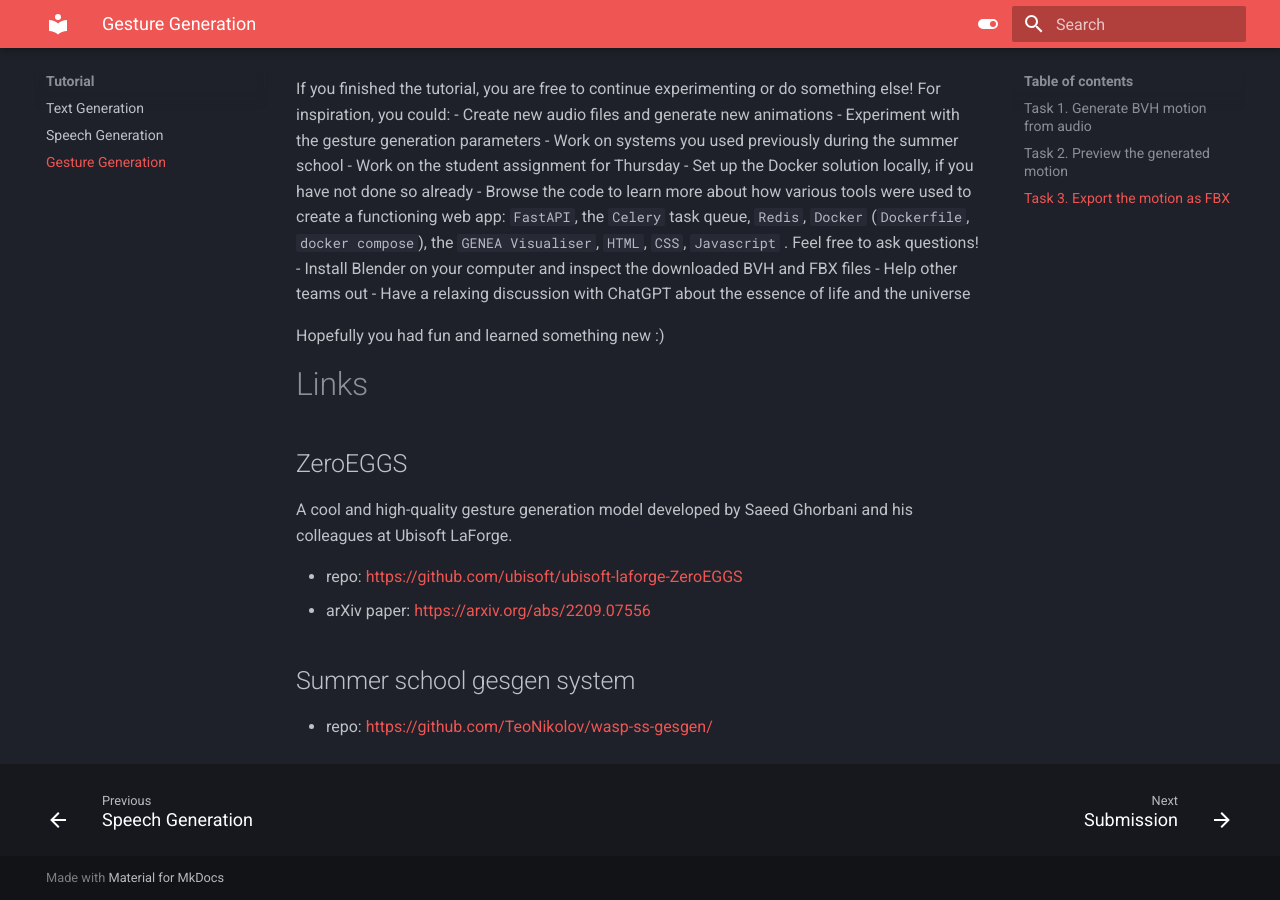
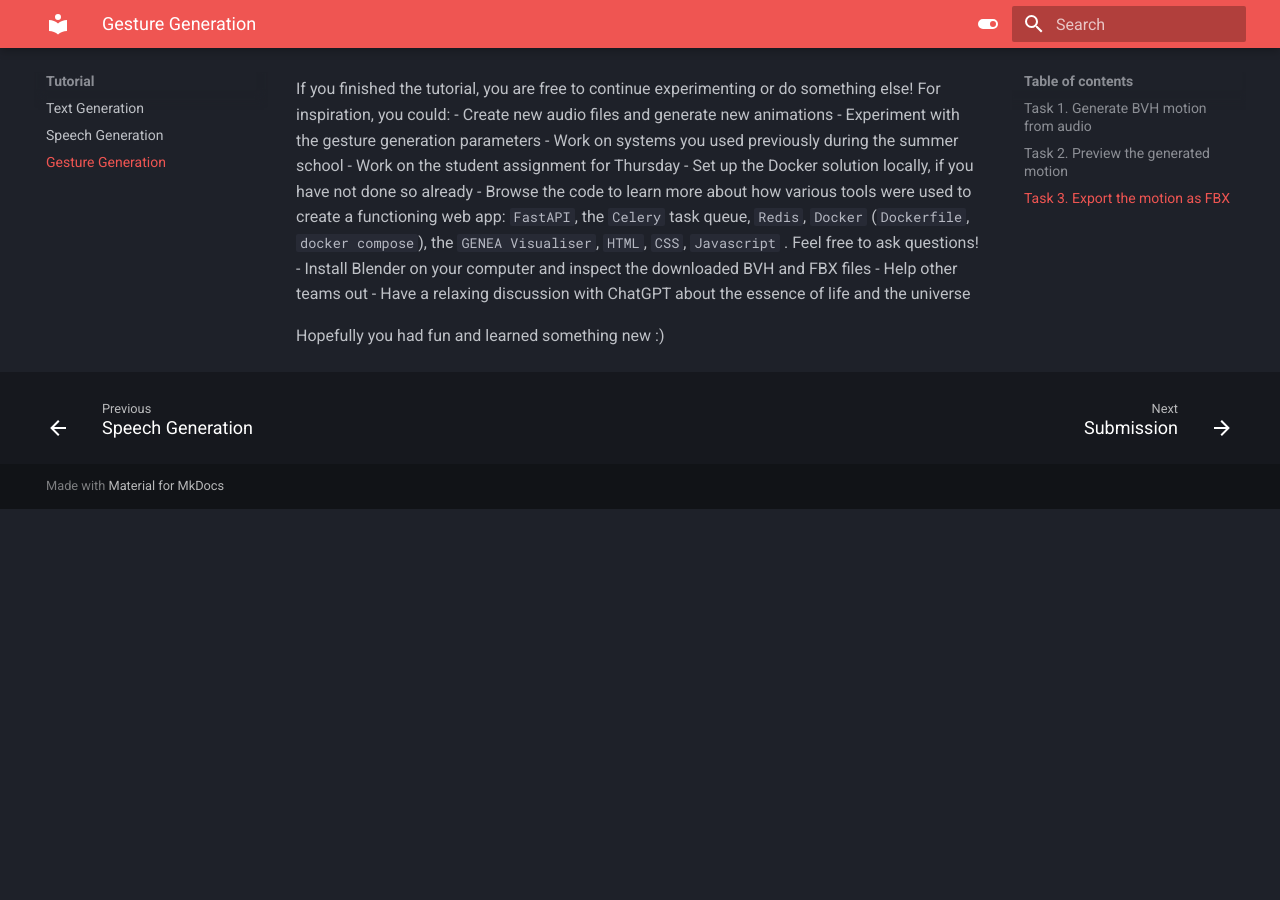
Before and after one commit to TeoNikolov/wasp-ss-assignment, an MkDocs documentation site: the page built from docs/tutorial/tutorial-gestures.md, in a window 1280 px wide and 900 px high, scrolled down 1626 px. Built offline with MkDocs 1.6.1 and Material for MkDocs 9.7.7, drawn with Linux system fonts in a browser that asks for light colours; after the commit the page ends 2135 px from its top, so only the background shows below that.

Commit message:
Update tutorial-gestures.md

```diff
--- a/docs/tutorial/tutorial-gestures.md
+++ b/docs/tutorial/tutorial-gestures.md
@@ -58,13 +58,3 @@ If you finished the tutorial, you are free to continue experimenting or do somet
 - Have a relaxing discussion with ChatGPT about the essence of life and the universe
 
 Hopefully you had fun and learned something new :)
-
-# Links
-## ZeroEGGS
-A cool and high-quality gesture generation model developed by Saeed Ghorbani and his colleagues at Ubisoft LaForge.
-
-- repo: [https://github.com/ubisoft/ubisoft-laforge-ZeroEGGS](https://github.com/ubisoft/ubisoft-laforge-ZeroEGGS)
-- arXiv paper: [https://arxiv.org/abs/2209.07556](https://arxiv.org/abs/2209.07556)
-
-## Summer school gesgen system
- - repo: [https://github.com/TeoNikolov/wasp-ss-gesgen/](https://github.com/TeoNikolov/wasp-ss-gesgen/)
```
